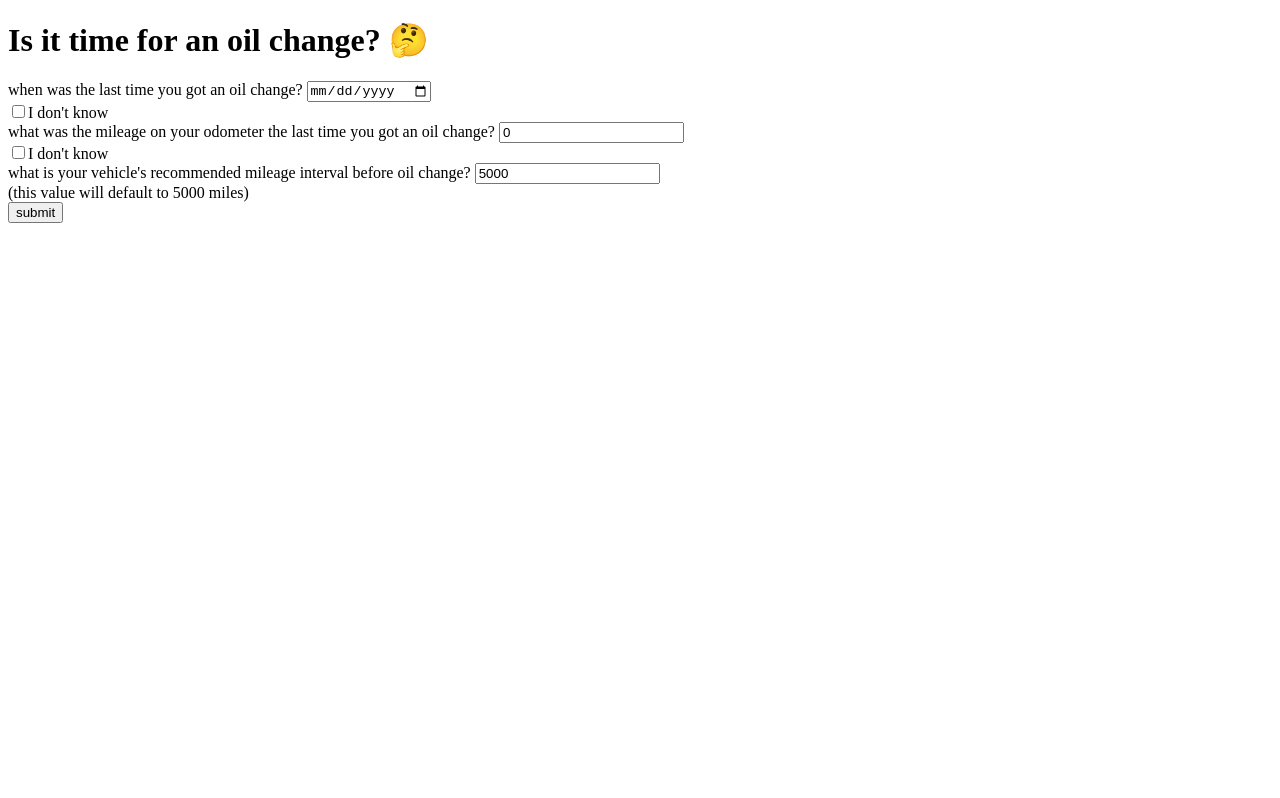
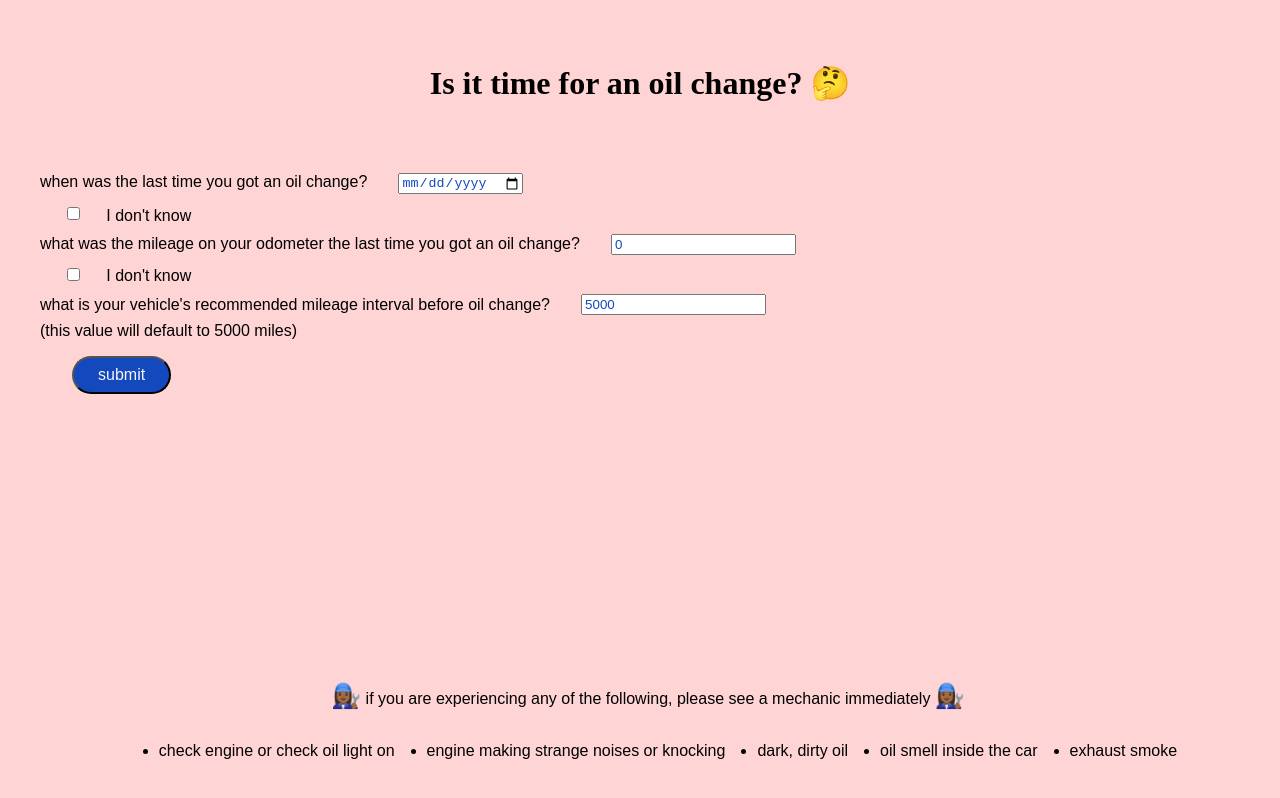
Before and after one commit to MeganKeesee-zz/OilChangeChecker, a React app: page / in a window 1280 px wide. Built offline with nearby package versions, Linux system fonts and the light colour scheme; no server answers.

Commit message:
add some CSS styling

```diff
--- a/public/index.html
+++ b/public/index.html
@@ -2,10 +2,21 @@
 <html>
   <head>
     <title>Odometer Checker</title>
+    <link rel="stylesheet" type="text/css" href="styles.css">
   </head>
   <body>
-    <h1>Is it time for an oil change? 🤔</h1>
+    <h1 class="title">Is it time for an oil change? 🤔</h1>
     <div id="app"></div>
+    <div class="disclaimer">
+        <span class="emoji">👩🏾‍🔧</span> if you are experiencing any of the following, please see a mechanic immediately <span class="emoji">👩🏾‍🔧</span>
+      <ul>
+        <li>check engine or check oil light on</li>
+        <li>engine making strange noises or knocking</li>
+        <li>dark, dirty oil</li>
+        <li>oil  smell inside the car</li>
+        <li>exhaust smoke</li>
+      </ul>
+    </div>
     <script src="./bundle.js"></script>
   </body>
 </html>
--- /dev/null
+++ b/public/styles.css
@@ -0,0 +1,62 @@
+
+body {
+  background-color: #ffd4d4;
+}
+
+.title {
+  text-align: center;
+  font-family: 'Times New Roman', Times, serif;
+  margin: 2em;
+}
+
+.resp {
+  text-align: center;
+  font-family: 'Times New Roman', Times, serif;
+  font-size: 2em;
+  position: sticky;
+  top: 5em;
+}
+
+.disclaimer {
+  text-align: center;
+  font-size: 1em;
+  font-family: Arial, Helvetica, sans-serif;
+  width: 100%;
+  position: absolute;
+  bottom: .5em;
+}
+
+.emoji {
+  font-size: 1.5em;
+}
+
+form  {
+  font-family: Arial, Helvetica, sans-serif;
+  font-size: 1em;
+  margin: 2em;
+}
+
+input {
+  margin: .5em 2em;
+  color: #1349bd;
+}
+
+button {
+  background-color:#1349bd;
+  color: #f9f4f4;
+  margin: 1em 2em;
+  border-radius: 25px;
+  text-align: center;
+  padding: .5em 1.5em;
+  font-size: 1em;
+}
+
+ul {
+  text-align: center;
+  justify-content: center;
+  display: flex;
+}
+
+li {
+  margin: 1em;
+}
--- a/src/recommendation.jsx
+++ b/src/recommendation.jsx
@@ -3,11 +3,11 @@ import React from 'react';
 const Recommendation = (props) => {
   if (props.currentOdometerReading - props.prevOdometerReading < props.suggestedInterval) {
     return(
-      <div className="negResp">Nah, you're good  💁🏻‍ You'll need an oil change in {props.suggestedInterval - (props.currentOdometerReading - props.prevOdometerReading)} miles</div>
+      <div className="resp">Nah, you're good  💁🏻‍ You'll need an oil change in {props.suggestedInterval - (props.currentOdometerReading - props.prevOdometerReading)} miles</div>
     )
   } else {
     return (
-      <div>Yep, it's time for an oil change 👩🏻‍🔧 You're {(props.currentOdometerReading - props.prevOdometerReading) - props.suggestedInterval} over the recommended mileage</div>
+      <div className="resp">Yep, it's time for an oil change 👩🏻‍🔧 You're {(props.currentOdometerReading - props.prevOdometerReading) - props.suggestedInterval} over the recommended mileage</div>
     )
   }
 }
```
